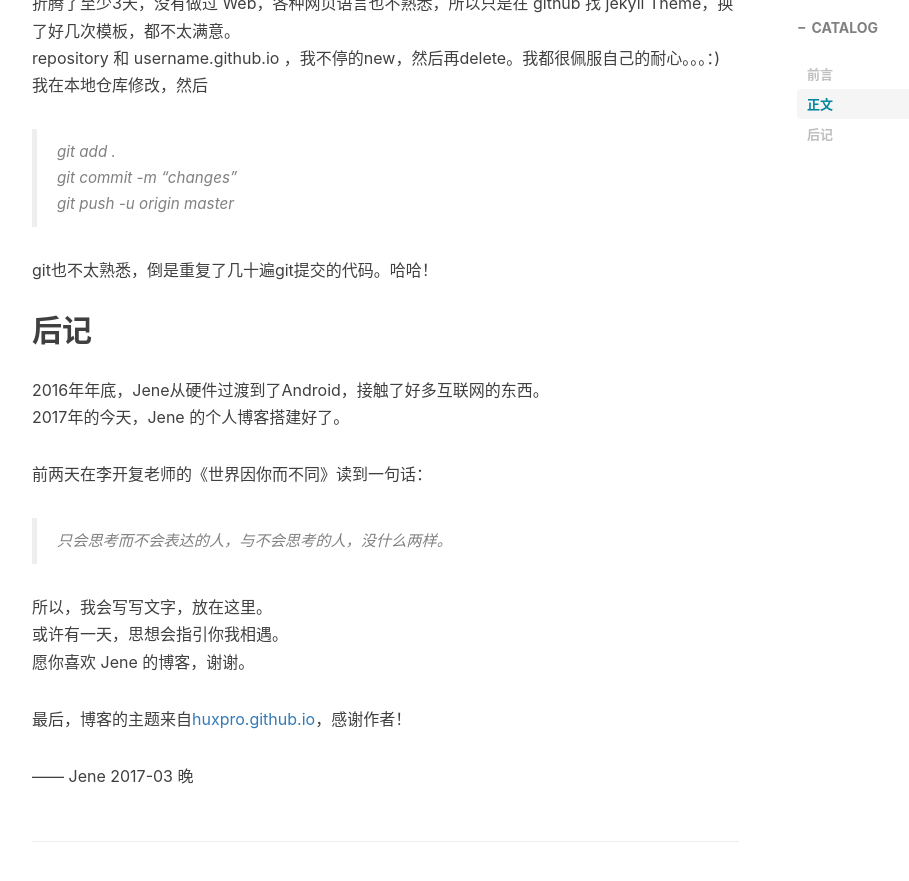
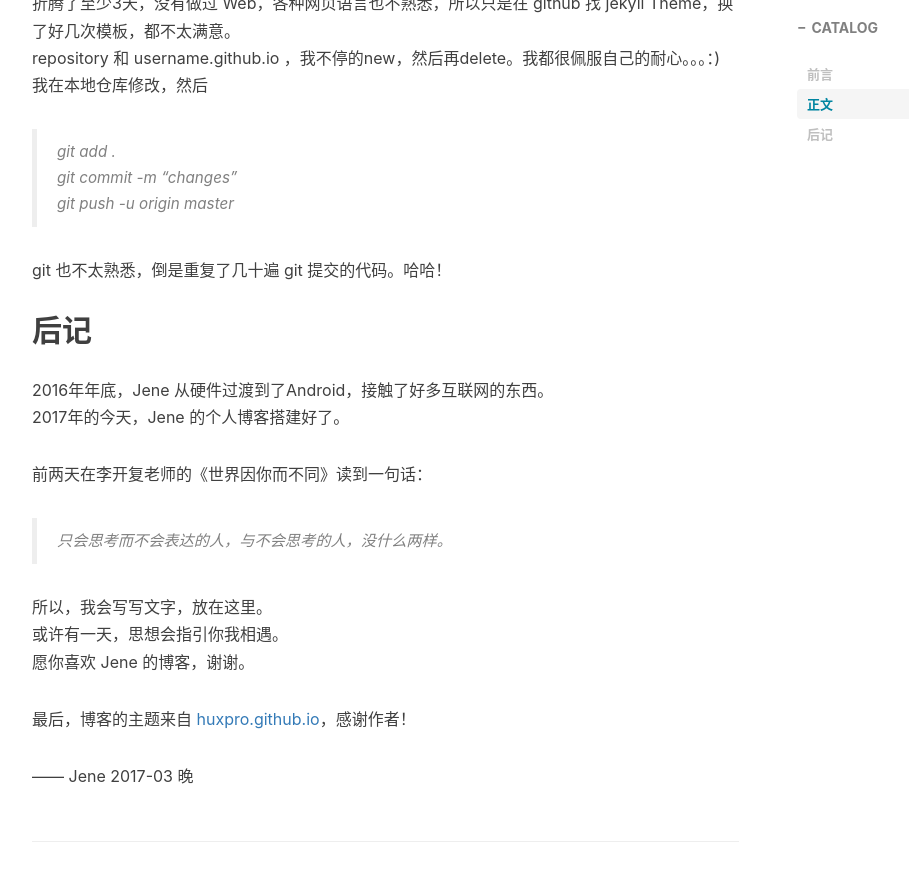
Before and after one commit to TechJene/TechJene.github.io, a Jekyll site: the page built from _posts/2017-03-08-my-blog.markdown, in a window 1280 px wide and 900 px high, scrolled down 1731 px. Shown: the top 881 px of the window, without its empty margins (248-1157 px from the left). Built offline with Jekyll 4.4.1, drawn with Linux system fonts in a browser that asks for light colours; nearby versions of some CDN libraries; comment, search, counter and statistics services are not loaded.

```diff
--- a/_posts/2017-03-08-my-blog.markdown
+++ b/_posts/2017-03-08-my-blog.markdown
@@ -43,11 +43,11 @@ repository 和 username.github.io ，我不停的new，然后再delete。我都
 > git commit -m "changes"
 > git push -u origin master
 
-git也不太熟悉，倒是重复了几十遍git提交的代码。哈哈！
+git 也不太熟悉，倒是重复了几十遍 git 提交的代码。哈哈！
 
 ## 后记
 
-2016年年底，Jene从硬件过渡到了Android，接触了好多互联网的东西。
+2016年年底，Jene 从硬件过渡到了Android，接触了好多互联网的东西。
 2017年的今天，Jene 的个人博客搭建好了。
 
 前两天在李开复老师的《世界因你而不同》读到一句话：
@@ -57,6 +57,6 @@ git也不太熟悉，倒是重复了几十遍git提交的代码。哈哈！
 或许有一天，思想会指引你我相遇。
 愿你喜欢 Jene 的博客，谢谢。
 
-最后，博客的主题来自[huxpro.github.io](https://github.com/Huxpro/huxpro.github.io)，感谢作者！
+最后，博客的主题来自 [huxpro.github.io](https://github.com/Huxpro/huxpro.github.io)，感谢作者！
 
 —— Jene 2017-03 晚
```
